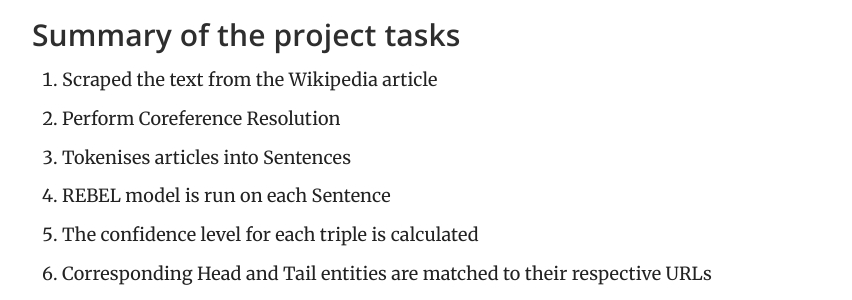
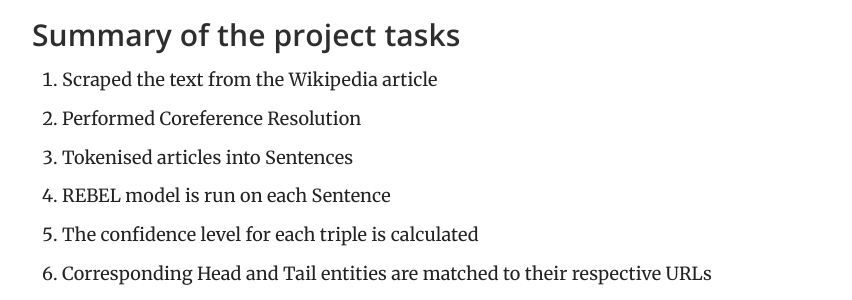
Before and after one commit to Ananyaiitbhilai/DBpedia_GSoC2022_Neural_Extraction_Framework, a Jekyll site: the page built from _docs/weekly_report/2022-09-09_final_blog.md, in a window 1280 px wide and 900 px high, scrolled down 7061 px. Shown: the part 153-453 px from the top of the window, without its empty margins (358-1210 px from the left). Built offline with Jekyll 4.4.1, drawn with Linux system fonts in a browser that asks for light colours.

Commit message:
GSoC-22_neural_extraction_framework

```diff
--- a/_docs/weekly_report/2022-09-09_final_blog.md
+++ b/_docs/weekly_report/2022-09-09_final_blog.md
@@ -79,8 +79,8 @@ Please note that we can have a single URL mapped to multiple texts and multiple
 
 ### Summary of the project tasks
 1. Scraped the text from the Wikipedia article
-2. Perform Coreference Resolution
-3. Tokenises articles into Sentences
+2. Performed Coreference Resolution
+3. Tokenised articles into Sentences
 4. REBEL model is run on each Sentence
 5. The confidence level for each triple is calculated
 6. Corresponding Head and Tail entities are matched to their respective URLs
```
